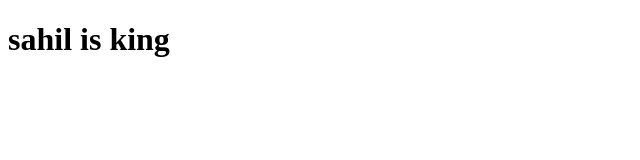
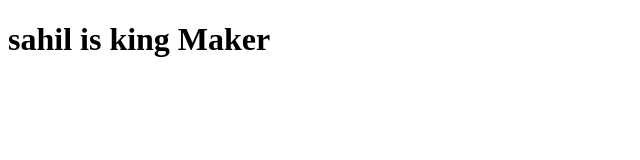
Before and after one commit to sumit1341/sumit11, a plain HTML site: page index.html in a window 1280 px wide. Shown: the whole page, without its empty margins (0-640 px from the left). Drawn offline with Linux system fonts and the light colour scheme.

Commit message:
updated inex file

```diff
--- a/index.html
+++ b/index.html
@@ -6,6 +6,6 @@
     <title>Document</title>
   </head>
   <body>
-    <h1>sahil is king</h1>
+    <h1>sahil is king Maker</h1>
   </body>
 </html>
```
